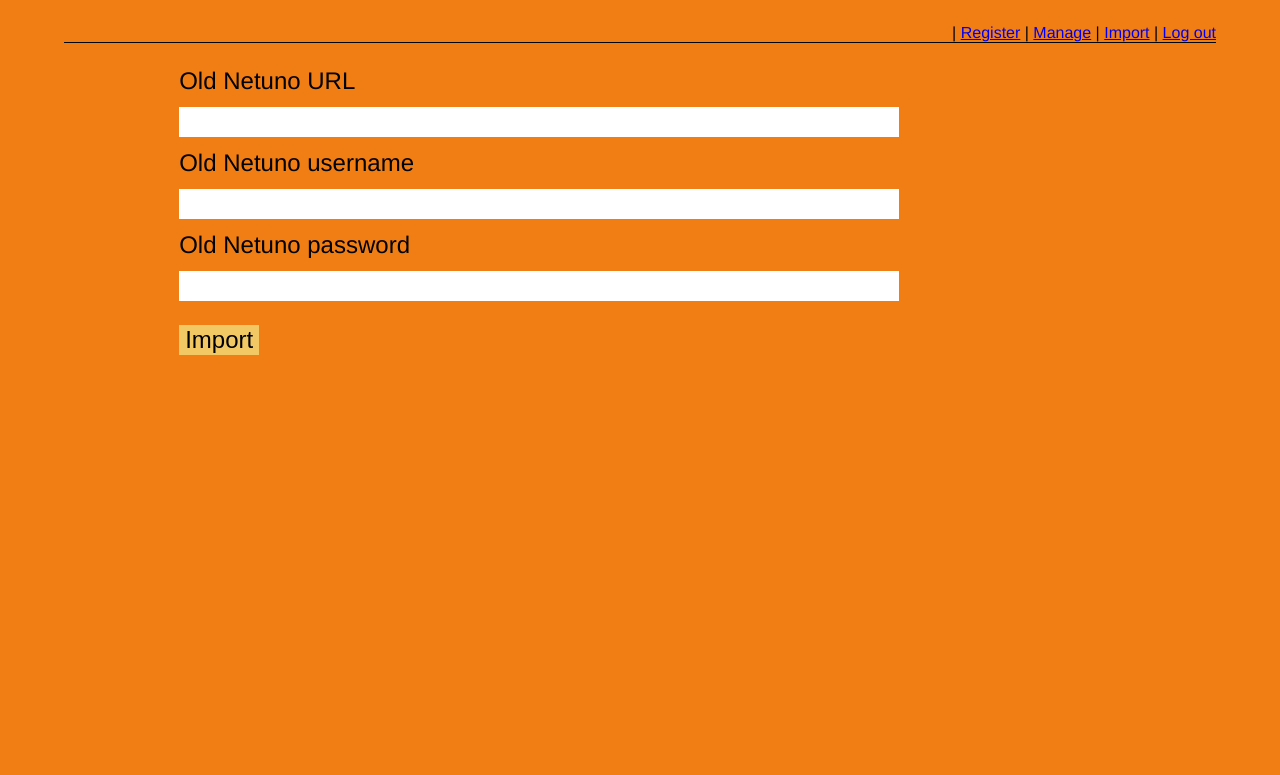
After one commit to brandizzi/netunong, a Django app: template templates/importer/index.html in a window 1280 px wide. The commit adds this page. Shown: the top 775 px of the page. Run offline with Django 3.2, Linux system fonts and the light colour scheme; the template is opened without the code that fills it, so the values that code supplies are empty.

Commit message:
there is an interface for importer now

```diff
--- a/importer/agent.py
+++ b/importer/agent.py
@@ -28,6 +28,7 @@ class Importer(object):
             if url: self.crawler.url = url
             if username: self.username = username
             if password: self.password = password
+            self.already_done = []
             try:
                 self.import_organizations()
                 self.import_projects()
@@ -81,4 +82,5 @@ class Importer(object):
                 self.import_tasks(task['subtasks_ids'])
         if task_ids is None:
             self.already_done.append(TASKS)
+
 importer = Importer('','','')
--- a/register/views/add.py
+++ b/register/views/add.py
@@ -4,7 +4,6 @@ from django.contrib import messages
 from django.contrib.auth.decorators import login_required
 from django.core.urlresolvers import reverse
 from django.http import HttpResponse, HttpResponseRedirect
-from django.shortcuts import render_to_response
 from django.template import loader, RequestContext
 from django.utils.translation import gettext as _
 
--- /dev/null
+++ b/static/importer.css
@@ -0,0 +1,28 @@
+body {
+    font-size: 1.5em;
+}
+
+div.content {
+    text-align: left;
+    width: 50%;
+    margin: 1em 10% 1em 10%;
+}
+
+input, select {
+    font-size: 100%;
+    width: 30em;
+    margin: 0.5em 0;
+}
+
+input[type=submit] {
+    width: auto;
+}
+
+input.date, input.time {
+    font-size: 100%;
+    width: 11em;
+    margin: 0.5em 0;
+}
+
+.message {
+}
--- a/static/main.css
+++ b/static/main.css
@@ -21,6 +21,12 @@ body {
     border: 1px solid rgb(22,154,139);
 }
 
+.info {
+    background-color: greenyellow;
+    border: 1px solid green;
+
+}
+
 .user-options {
     text-align:right;
     font-size: medium;
--- /dev/null
+++ b/templates/importer/index.html
@@ -0,0 +1,21 @@
+{% extends "model.html" %}
+{% load i18n %}
+
+{% block title %}Netuno NG - Importer{% endblock %}
+
+{% block customcss %}
+<link rel="stylesheet" type="text/css" href="/static/importer.css" />
+{% endblock %}
+
+{% block content %}
+<form action="." method="POST">
+{% csrf_token %}
+    {% trans 'Old Netuno URL' %}
+    <input name="netuno-address" type="text" /><br />
+    {% trans 'Old Netuno username' %}
+    <input name="username" type="text" /><br />
+    {% trans 'Old Netuno password' %}
+    <input name="password" type="password" /><br />
+    <input  id="submit" name="submit" type="submit"  value="{% trans 'Import' %}" />
+</form>
+{% endblock %}
--- a/templates/model.html
+++ b/templates/model.html
@@ -9,10 +9,11 @@
         {% block user_options %}
         <div class="user-options">
             {{user.get_profile.name|escape}} |
-            <a id="register" name="register" href="/netunong/">{% trans "Register" %}</a> |
-            <a id="manage" name="manage" href="/netunong/manage/">{% trans "Manage" %}</a> |
+            <a name="register" href="/netunong/" id="register">{% trans "Register" %}</a> |
+            <a name="manage" href="/netunong/manage/" id="manage">{% trans "Manage" %}</a> |
+            <a id="importer" name="importer" href="/netunong/importer/">{% trans "Import" %}</a> |
             {#<a name="reports" href="/netunong/reports/">{% trans "Reports" %}</a> |#}
-            <a id="logout" name="logout" href="/netunong/logout/">{% trans "Log out" %}</a>
+            <a name="logout" href="/netunong/logout/" id="logout">{% trans "Log out" %}</a>
         </div>
         {% endblock %}
 
--- a/urls.py
+++ b/urls.py
@@ -17,7 +17,10 @@ patterns_list = [
     (r'^netunong/login/(?:\?next=.*)?$', django.contrib.auth.views.login), # (?:...) requird for non grouping
     (r'^accounts/login/(?:\?next=.*)?$', django.contrib.auth.views.login),
     (r'^netunong/logout/$', django.contrib.auth.views.logout, {'next_page': '/netunong/login/'}),
+
     (r'^admin/', include(django.contrib.admin.site.urls)),
+
+    (r'^netunong/importer/', include('importer.urls')),
     # Uncomment the admin/doc line below to enable admin documentation:
     # (r'^admin/doc/', include('django.contrib.admindocs.urls')),
     # (r'^netunong/reports/', include('netunong.reports.urls')),
```
Also changed, not shown: importer/tests/agent.py (added, +229 -0 lines), importer/tests/test_importer.py (deleted, +0 -97 lines), importer/urls.py (added, +7 -0 lines), importer/views.py (+30 -1 lines), templates/importer/running.html (added, +12 -0 lines), 5 other files.
